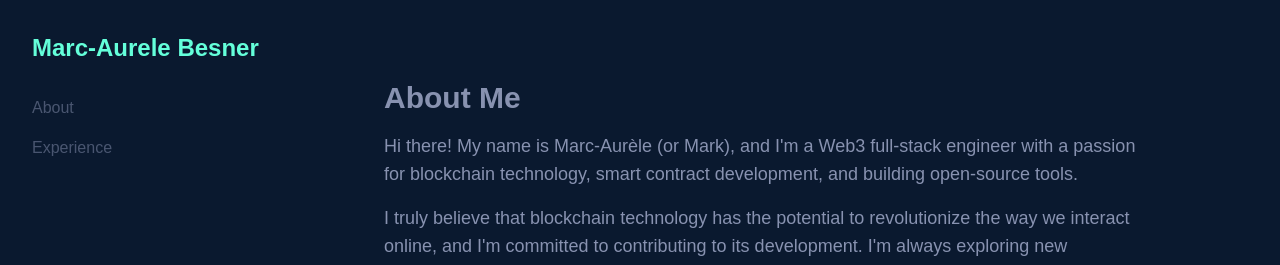
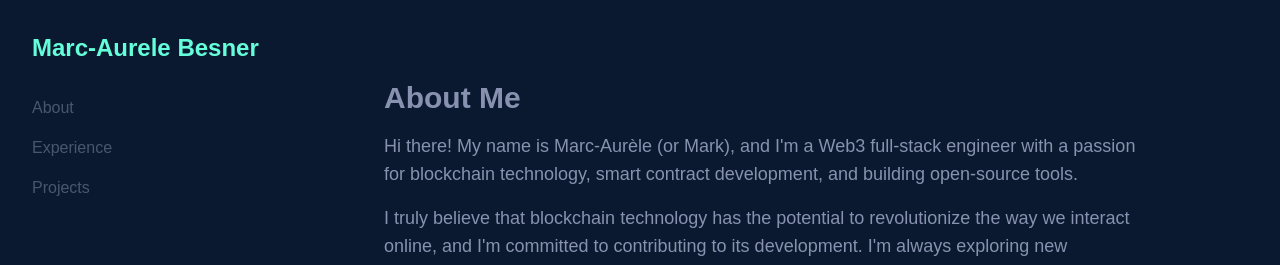
Before and after one commit to marc-aurele-besner/marcaurelebesner.com-v3, a Next.js app: page / in a window 1280 px wide. Shown: the top 265 px of the page. Built offline with nearby package versions, Linux system fonts and the light colour scheme.

Commit message:
add projects to menu and page

```diff
--- a/src/app/page.tsx
+++ b/src/app/page.tsx
@@ -3,7 +3,7 @@
 import { motion } from "framer-motion";
 import About from "../components/About";
 import Experience from "../components/Experience";
-// import Projects from '../components/Projects';
+import Projects from "@/components/Projects";
 
 export default function HomePage() {
   return (
@@ -26,8 +26,7 @@ export default function HomePage() {
       >
         <Experience />
       </motion.section>
-      {
-        /* <motion.section
+      <motion.section
         id="projects"
         initial={{ opacity: 0, y: 20 }}
         whileInView={{ opacity: 1, y: 0 }}
@@ -35,8 +34,7 @@ export default function HomePage() {
         transition={{ duration: 0.5 }}
       >
         <Projects />
-      </motion.section> */
-      }
+      </motion.section>
     </div>
   );
 }
--- a/src/components/Header.tsx
+++ b/src/components/Header.tsx
@@ -32,7 +32,7 @@ export default function Header() {
                 Experience
               </a>
             </li>
-            {/* <li className="p-2"><a href="#projects" className="text-grayTone hover:text-lightCyan">Projects</a></li> */}
+            <li className="p-2"><a href="#projects" className="text-grayTone hover:text-lightCyan">Projects</a></li>
           </ul>
         </nav>
       )}
--- a/src/components/Menu.tsx
+++ b/src/components/Menu.tsx
@@ -33,15 +33,13 @@ export default function Menu() {
                 Experience
               </a>
             </motion.li>
-            {
-              /* <motion.li
+            <motion.li
               initial={{ opacity: 0.5 }}
               whileHover={{ opacity: 1 }}
               transition={{ duration: 0.3 }}
             >
               <a href="#projects" className="text-grayTone hover:text-lightCyan">Projects</a>
-            </motion.li> */
-            }
+            </motion.li>
           </ul>
         </nav>
       </div>
```
